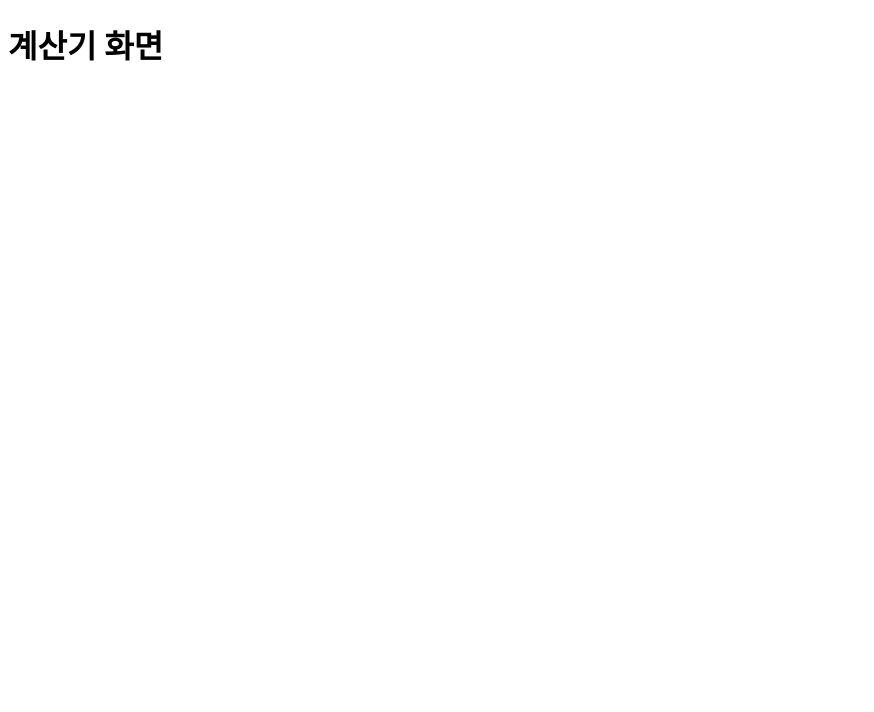
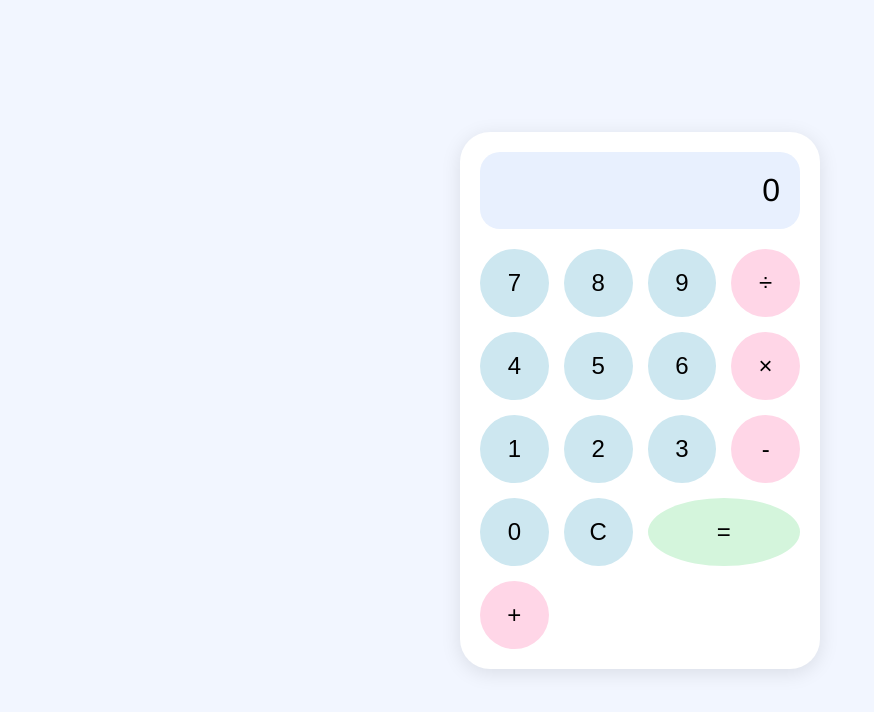
Before and after one commit to yoomihye/mimi, a plain HTML site: page index.html in a window 1280 px wide. Shown: the whole page, without its empty margins (0-874 px from the left). Drawn offline with Linux system fonts and the light colour scheme.

Commit message:
Add files via upload

```diff
--- a/index.html
+++ b/index.html
@@ -4,10 +4,139 @@
   <meta charset="UTF-8">
   <meta name="viewport" content="width=device-width, initial-scale=1.0">
   <title>Pastel Calculator</title>
-  <!-- 여기에 스타일과 스크립트 코드 들어가 -->
+  <style>
+    body {
+      background: #f2f6ff;
+      display: flex;
+      justify-content: center;
+      align-items: center;
+      height: 100vh;
+      margin: 0;
+      font-family: 'Helvetica', sans-serif;
+    }
+    .calculator {
+      background: #ffffff;
+      padding: 20px;
+      border-radius: 30px;
+      box-shadow: 0 4px 20px rgba(0,0,0,0.1);
+      width: 320px;
+    }
+    .display {
+      background: #e8f0fe;
+      border-radius: 20px;
+      margin-bottom: 20px;
+      padding: 20px;
+      font-size: 2rem;
+      text-align: right;
+      overflow-x: auto;
+    }
+    .buttons {
+      display: grid;
+      grid-template-columns: repeat(4, 1fr);
+      gap: 15px;
+    }
+    button {
+      background: #cde7f0;
+      border: none;
+      border-radius: 50%;
+      padding: 20px;
+      font-size: 1.5rem;
+      cursor: pointer;
+      transition: background 0.2s;
+    }
+    button:hover {
+      background: #b8dfea;
+    }
+    .operator {
+      background: #ffd6e7;
+    }
+    .operator:hover {
+      background: #fbc2d9;
+    }
+    .equal {
+      background: #d4f5dc;
+      grid-column: span 2;
+    }
+    .equal:hover {
+      background: #b8ebc8;
+    }
+  </style>
 </head>
 <body>
-  <h1>계산기 화면</h1>
-  <!-- 여기에 계산기 버튼 추가 -->
+
+<div class="calculator">
+  <div id="display" class="display">0</div>
+  <div class="buttons">
+    <button onclick="appendNumber('7')">7</button>
+    <button onclick="appendNumber('8')">8</button>
+    <button onclick="appendNumber('9')">9</button>
+    <button class="operator" onclick="chooseOperator('/')">÷</button>
+
+    <button onclick="appendNumber('4')">4</button>
+    <button onclick="appendNumber('5')">5</button>
+    <button onclick="appendNumber('6')">6</button>
+    <button class="operator" onclick="chooseOperator('*')">×</button>
+
+    <button onclick="appendNumber('1')">1</button>
+    <button onclick="appendNumber('2')">2</button>
+    <button onclick="appendNumber('3')">3</button>
+    <button class="operator" onclick="chooseOperator('-')">-</button>
+
+    <button onclick="appendNumber('0')">0</button>
+    <button onclick="clearDisplay()">C</button>
+    <button class="equal" onclick="calculate()">=</button>
+    <button class="operator" onclick="chooseOperator('+')">+</button>
+  </div>
+</div>
+
+<script>
+  let currentInput = '';
+  let operator = '';
+  let firstOperand = '';
+
+  function appendNumber(number) {
+    if (currentInput === '0') currentInput = '';
+    currentInput += number;
+    updateDisplay(currentInput);
+  }
+
+  function chooseOperator(op) {
+    if (currentInput === '') return;
+    if (firstOperand !== '') calculate();
+    operator = op;
+    firstOperand = currentInput;
+    currentInput = '';
+  }
+
+  function calculate() {
+    if (firstOperand === '' || currentInput === '') return;
+    let result;
+    const a = parseFloat(firstOperand);
+    const b = parseFloat(currentInput);
+
+    switch (operator) {
+      case '+': result = a + b; break;
+      case '-': result = a - b; break;
+      case '*': result = a * b; break;
+      case '/': result = b !== 0 ? a / b : 'Error'; break;
+      default: return;
+    }
+    updateDisplay(result);
+    firstOperand = '';
+    currentInput = result.toString();
+  }
+
+  function clearDisplay() {
+    currentInput = '';
+    operator = '';
+    firstOperand = '';
+    updateDisplay('0');
+  }
+
+  function updateDisplay(value) {
+    document.getElementById('display').textContent = value;
+  }
+</script>
+
 </body>
 </html>
```
